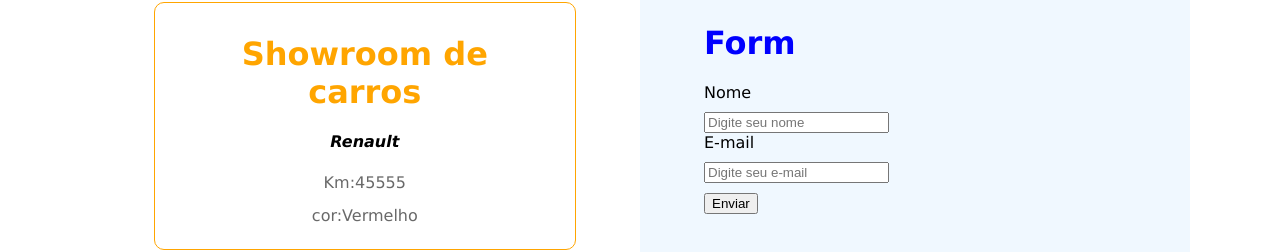
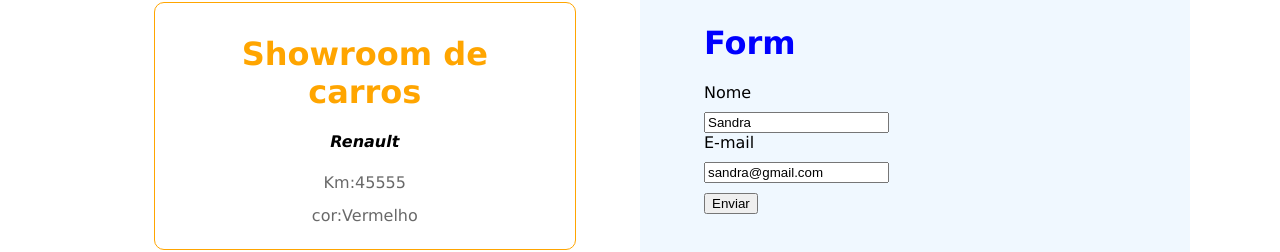
Before and after one commit to mjpfelicia/React-do-Zero-a-Maestria-, a React (Create React App) app: page / in a window 1280 px wide. Shown: the part 3716-3968 px from the top of the page. Built offline with nearby package versions, Linux system fonts and the light colour scheme.

Commit message:
Controlled inputs

```diff
--- a/src/App.js
+++ b/src/App.js
@@ -133,7 +133,7 @@ function App() {
       ))}
 
       {/* Criando formulários */}
-      <MyForm />
+      <MyForm user={{ name: "Sandra", email: "sandra@gmail.com" }} />
     </div>
 
   );
--- a/src/components/MyForm.js
+++ b/src/components/MyForm.js
@@ -1,10 +1,11 @@
 import React, { useState } from 'react'
 import "./MyForm.css"
 
-const MyForm = () => {
+const MyForm = ({ user }) => {
+    // 6 - Controlled inputs
     // 3 - gerenciamento de dados
-    const [name, setName] = useState();
-    const [email, setEmail] = useState();
+    const [name, setName] = useState(user ? user.name : "");
+    const [email, setEmail] = useState(user ? user.email : "");
 
     const handleName = (e) => {
         setName(e.target.value)
@@ -28,14 +29,14 @@ const MyForm = () => {
                 <h1>Form</h1>
                 <div>
                     <label htmlFor='name'>Nome</label>
-                    <input type='text' name='name' placeholder='Digite seu nome' onChange={handleName}></input>
+                    <input type='text' name='name' placeholder='Digite seu nome' onChange={handleName}value={name}></input>
                 </div>
 
                 {/* 2 - Label envolvendo input */}
                 <label>
                     <span>E-mail</span>
                     {/* 4 - simplificação de manipulação de state */}
-                    <input type='email' name='email' placeholder='Digite seu e-mail' onChange={(e) => setEmail(e.target.value)}></input>
+                    <input type='email' name='email' placeholder='Digite seu e-mail' onChange={(e) => setEmail(e.target.value)}value={email}></input>
                 </label>
                 <input type='submit' value="Enviar"></input>
             </form>
```
